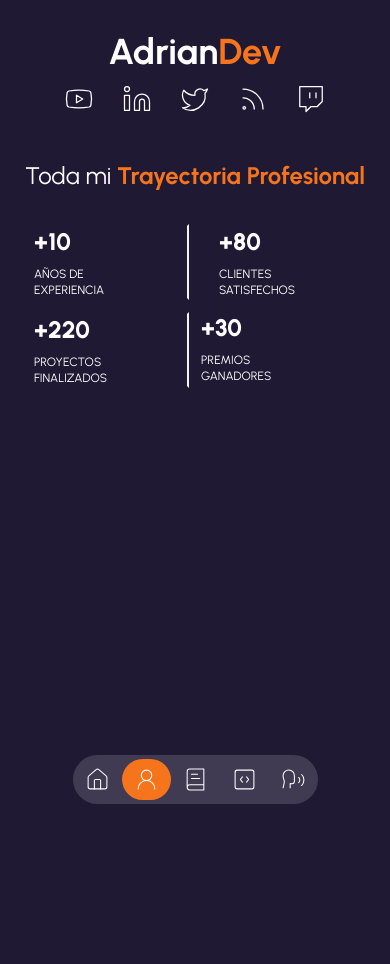
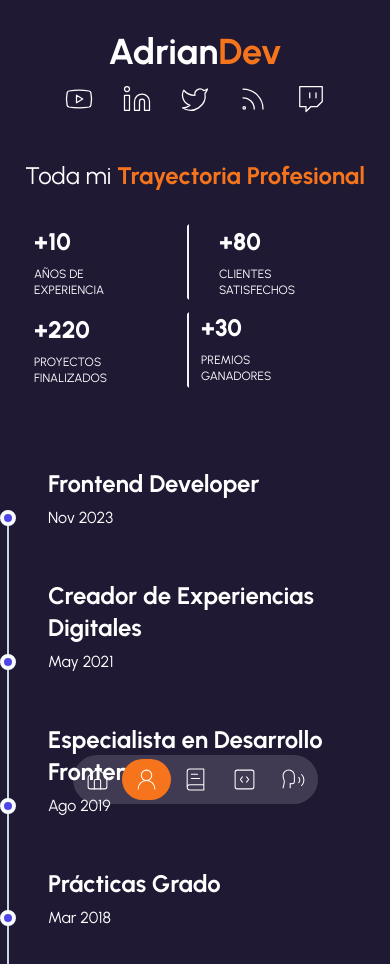
Before and after one commit to Dev-Drian/Portafolio, a Next.js app: page /about-me in a window 390 px wide. Shown: the top 964 px of the page. Before the commit the page ends 844 px from the top, so only its background shows below. Built offline with nearby package versions, Linux system fonts and the light colour scheme.

Commit message:
termine de subir cambios

```diff
--- a/app/(routes)/about-me/page.tsx
+++ b/app/(routes)/about-me/page.tsx
@@ -3,6 +3,7 @@
 import ContainerPage from "@/components/container";
 import Avatar from "@/components/avatar";
 import CounterServices from "@/components/counter-services";
+import TimeLine from "@/components/timeline";
 
 const PageAboutMe = () => {
   return (
@@ -18,9 +19,9 @@
             Trayectoria Profesional
           </span>
         </h1>
-    <CounterServices/>
+        <CounterServices />
 
-
+        <TimeLine />
       </ContainerPage>
     </>
   );
--- a/components/introduction.tsx
+++ b/components/introduction.tsx
@@ -17,7 +17,7 @@
 
         <div className="flex flex-col justify-center max-w-md">
           <h1 className="mb-5 text-2xl leading-light text-center md:text-left md:text-4xl md:mb-10">
-            Si puedes pensarlo,
+
             <TypeAnimation
               sequence={[
                 "Puedes programarlo",
@@ -41,7 +41,7 @@
 
           <div className="flex item-center justify-center gap-3 md:justify-start md:gap-10">
                 <Link  href="/projects"
-                className="px-3 py-2 transition-all border-2 cursor-pointer text-md w-fit rounded-xl hover:shadow-xl hover:shadow-white/50" >
+                className="px-3 py-2 transition-all border-2 cursor-pointer text-md w-fit bg-slate-950 rounded-xl hover:shadow-xl hover:shadow-red-500" >
                     Projects
                 </Link>
                 <Link  href="/PROJECTS"
--- a/components/timeline.tsx
+++ b/components/timeline.tsx
@@ -1,9 +1,30 @@
+import { dataAboutPage } from "@/data";
+
 const TimeLine = () => {
-    return (
-        <div>
-            <h1>TimeLine</h1>
+  return (
+    <div className="flex flex-col justify-center divide-y divide-slate-200">
+      <div className=" w-full max-w-3xl mx-auto md:pb-40 md:pt-20">
+        <div className="my-6">
+          {dataAboutPage.map((data) => (
+            <div key={data.id} className="relate py-6 pl-8 sm:pl-32 group ">
+              <h3 className="mb-1 text-2xl font-bold sm:mb-0">{data.title}</h3>
+              <div
+                className="flex flex-col sm:flex-row items-start mb-1 group-last:before:hidden
+              before:absolute before:left-2 sm:before:left-0 before:h-full before:px-px
+              before:bg-slate-300 sm:before:ml-[6.5rem] before:self-start before:-translate-x-1/2
+              before:translate-y-3 after:absolute after:left-2
+              sm:after:left-0 after:w-2 after:h-2 after:bg-indigo-600
+              after:border-4 after:box-content after:border-slate-50 after:rounded-full sm:after:ml-[6.5rem]
+              after:-translate-x-1/2 after:translate-y-1.5"
+              >
+                <time className="sm:absolute left-0 translate-y-0.5 inline-flex item-center" > {data.date}</time>
+              </div>
+            </div>
+          ))}
         </div>
-    );
-}
+      </div>
+    </div>
+  );
+};
 
 export default TimeLine;
--- a/package.json
+++ b/package.json
@@ -17,6 +17,7 @@
     "react": "^18",
     "react-countup": "^6.5.3",
     "react-dom": "^18",
+    "react-particles": "^2.12.2",
     "react-type-animation": "^3.2.0"
   },
   "devDependencies": {
```
Also changed, not shown: 1 other file (tests, documents, lock files or other folders).
